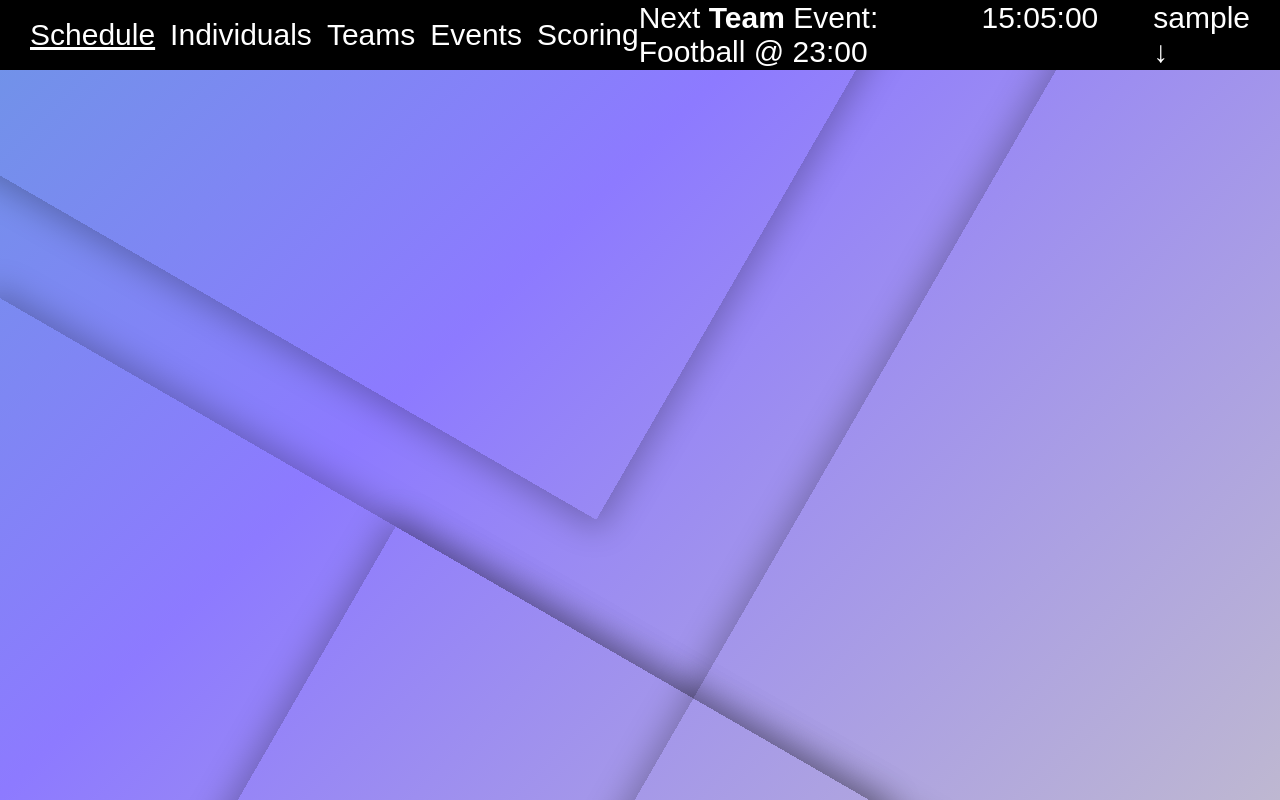
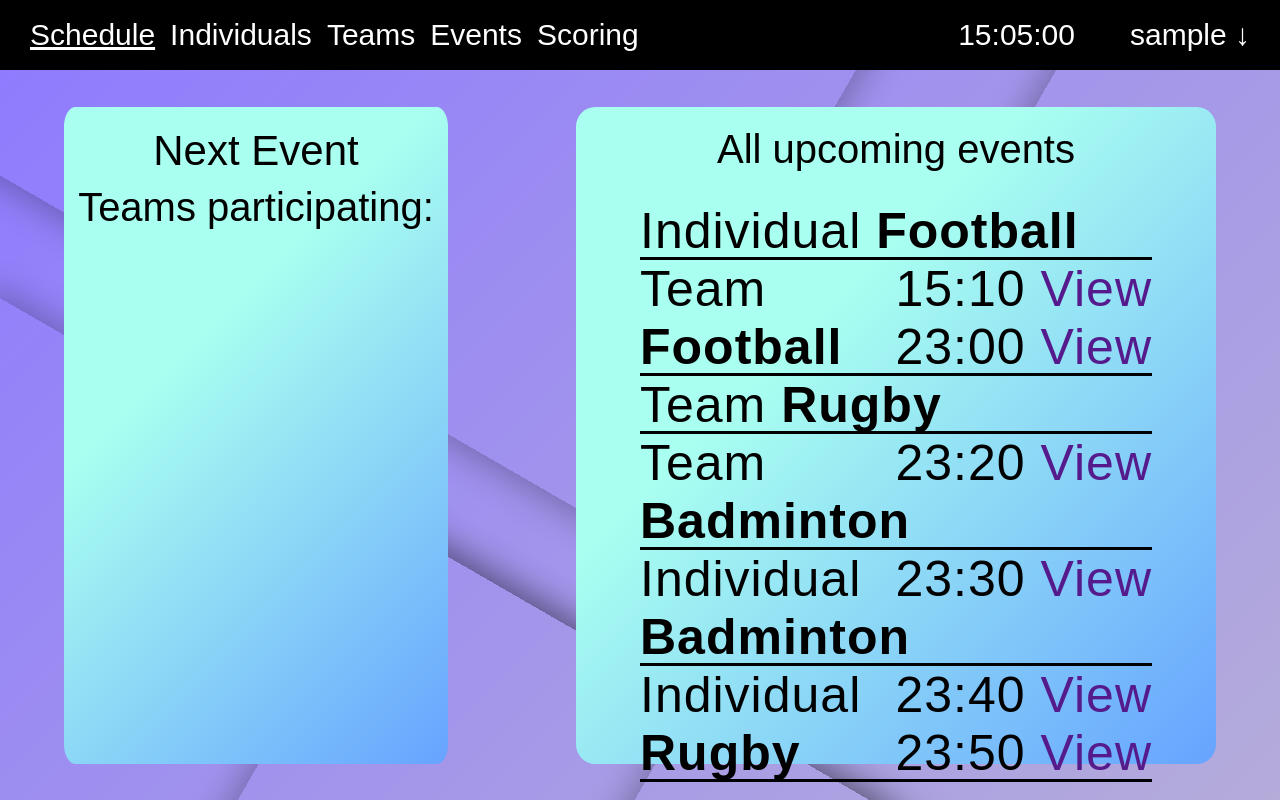
Before and after one commit to RowanElsworth/event-scoring-system, a plain HTML site: page pages/schedule/schedule.html in a window 1280 px wide. Drawn offline with nearby package versions, Linux system fonts and the light colour scheme; sample sign-in values are in the browser's storage.

Commit message:
pre changing the soonest event thing (good for proof of changes)

```diff
--- a/events.json
+++ b/events.json
@@ -1,33 +1,37 @@
 {
-  "teamEvents": [
+  "events": [
     {
+      "type": "Team",
       "name": "Football",
       "startTime": "23:00",
       "participants": ["team1", "team2", "team3"]
     },
     {
+      "type": "Team",
       "name": "Badminton",
       "startTime": "23:30",
       "participants": ["team1", "team2", "team3"]
     },
     {
+      "type": "Team",
       "name": "Rugby",
       "startTime": "23:20",
       "participants": ["team1", "team2", "team3"]
-    }
-  ],
-  "indEvents": [
+    },
     {
+      "type": "Individual",
       "name": "Football",
-      "startTime": "23:10",
+      "startTime": "15:10",
       "participants": ["team1", "team2", "team3"]
     },
     {
+      "type": "Individual",
       "name": "Badminton",
       "startTime": "23:40",
       "participants": ["team1", "team2", "team3"]
     },
     {
+      "type": "Individual",
       "name": "Rugby",
       "startTime": "23:50",
       "participants": ["team1", "team2", "team3"]
--- a/globalStyles.css
+++ b/globalStyles.css
@@ -17,7 +17,7 @@ html {
   position: relative;
 
   background: linear-gradient(-45deg, #F7FF9C, #8D7AFF, #23d5ab, #23a6d5);
-  background-size: 400% 400%;
+  background-size: 800% 800%;
   animation: gradient 15s ease infinite;
   height: 100vh;
   height: 100dvh;
@@ -80,3 +80,10 @@ html {
   top: 0%;
   right: -25%;
 }
+
+/* main content */
+.content__box {
+  background: linear-gradient(135deg, #A9FFF0 35%, #66A3FF 100%);
+  border-radius: 3%;
+  padding-top: 20px;
+}
--- a/pages/schedule/schedule.css
+++ b/pages/schedule/schedule.css
@@ -1,5 +1,77 @@
 
-button {
+main {
+  z-index: 1;
+  width: 100%;
+  height: 100%;
+  padding-top: 70px;
+  display: flex;
+  align-items: center;
+  justify-content: space-around;
+}
+
+.next-event {
+  width: 30%;
+  height: 90%;
+}
+
+.next-event p {
+  font-size: 4.2rem;
+  text-align: center;
+}
+
+.event-type, .event-name span {
+  font-weight: 700;
+}
+
+.next-event div {
+  padding-top: 10px;
+}
+
+.next-event div p {
+  font-size: 4rem;
+}
+
+.upcoming-events {
+  width: 50%;
+  height: 90%;
+  display: flex;
+  align-items: center;
+  flex-direction: column;
+}
+
+.upcoming-title {
+  font-size: 4rem;
+  text-align: center;
+  padding-bottom: 30px;
+}
+
+.upcoming-events-list {
+  width: 80%;
+  font-size: 5rem;
+  letter-spacing: 1px;
+}
+
+.upcoming-events-list > p {
+  position: relative;
+}
+
+.upcoming-events-list > p::before {
   position: absolute;
-  z-index: 1;
+  bottom: 0;
+  content: "";
+  width: 100%;
+  height: 3px;
+  background: black;
 }
+
+.upcoming-events-list span:nth-of-type(1) {
+  font-weight: 700;
+}
+
+.upcoming-events-list span:nth-of-type(2) {
+  float: right;
+}
+
+.upcoming-events-list span:nth-of-type(2) a {
+  text-decoration: none;
+}
--- a/pages/schedule/schedule.html
+++ b/pages/schedule/schedule.html
@@ -16,8 +16,24 @@
     <div class="square square2"></div>
     <div class="square square3"></div>
     <div class="square square4"></div>
-    <!-- main -->
+    <!-- header -->
     <header id="header"></header>
+    <!-- main content -->
+    <main>
+      <section class="content__box next-event">
+        <p>Next Event</p>
+        <p class="event-type"></p>
+        <p class="event-name"></p>
+        <div class="event-participants">
+          <p>Teams participating:</p>
+        </div>
+      </section>
+      <section class="content__box upcoming-events">
+        <p class="upcoming-title">All upcoming events</p>
+        <div class="upcoming-events-list">
+        </div>
+      </section>
+    </main>
   </section>
   <script src="schedule.js"></script>
 </body>
--- a/pages/schedule/schedule.js
+++ b/pages/schedule/schedule.js
@@ -11,4 +11,39 @@ $(document).ready(function() {
     window.location.href = '/pages/auth/auth.html';
   }
 
+
+
+  // updates next event
+  $.getJSON('../../events.json', function(data) {
+    var sortedEvents = data.events.sort(function(a, b) {
+      var timeA = new Date('1970/01/01 ' + a.startTime);
+      var timeB = new Date('1970/01/01 ' + b.startTime);
+      return timeA - timeB;
+    });
+    var soonestEvent = sortedEvents[0];
+
+    var output = {
+      "type": soonestEvent.type,
+      "name": soonestEvent.name,
+      "startTime": soonestEvent.startTime,
+      "participants": soonestEvent.participants
+    };
+    console.log(output);
+  });
+
+
+
+
+
+  $.getJSON("../../events.json", function(data) {
+    var events = data.events.concat(data.indEvents);
+    events.sort(function(a, b) {
+      return new Date("1970/01/01 " + a.startTime) - new Date("1970/01/01 " + b.startTime);
+    });
+    $.each(events, function(index, event) {
+      var html = `<p>${event.type} <span>${event.name}</span><span>${event.startTime} <a href="">View</a></span></p>`;
+      $(".upcoming-events-list").append(html);
+    });
+  });
+
 });
--- a/partials/header.html
+++ b/partials/header.html
@@ -23,6 +23,7 @@
 <style>
   header {
     position: fixed;
+    z-index: 2;
     top: 0;
 
     width: 100%;
@@ -115,6 +116,7 @@
     $('nav ul li a[href="' + currentPagePath + '"]').addClass('current');
 
     // get the events from the JSON file
+    function updateNextEvent() {
       $.getJSON("../../events.json", function(data) {
         var teamEvents = data.teamEvents;
         var indEvents = data.indEvents;
@@ -128,36 +130,37 @@
           return a.startTime.localeCompare(b.startTime);
         });
 
-      // find the next team event
+        // finds the next event
+        function findNextEvent(events) {
           var now = new Date();
-      var nextTeamEvent = null;
-      for (var i = 0; i < teamEvents.length; i++) {
-        var eventTime = new Date(now.toDateString() + " " + teamEvents[i].startTime);
+          for (var i = 0; i < events.length; i++) {
+            var eventTime = new Date(now.toDateString() + " " + events[i].startTime);
             if (eventTime >= now) {
-          nextTeamEvent = teamEvents[i];
-          break;
+              return events[i];
             }
           }
+          return null;
+        }
 
-      // find the next ind event
-      var nextIndEvent = null;
-      for (var i = 0; i < indEvents.length; i++) {
-        var eventTime = new Date(now.toDateString() + " " + indEvents[i].startTime);
-        if (eventTime >= now) {
-          nextIndEvent = indEvents[i];
-          break;
-        }
-      }
+        // finds event for team and individuals
+        var nextTeamEvent = findNextEvent(teamEvents);
+        var nextIndEvent = findNextEvent(indEvents);
 
         // display the next event
         if (nextTeamEvent && (!nextIndEvent || nextTeamEvent.startTime.localeCompare(nextIndEvent.startTime) < 0)) {
-        $('.hdr-next-event').html(`Next <span>Team</span> Event: ${nextTeamEvent.name} @ ${nextTeamEvent.startTime}`);
+          $('.hdr-next-event').html(`Next Event: <span>Team</span> ${nextTeamEvent.name} @ ${nextTeamEvent.startTime}`);
         } else if (nextIndEvent && (!nextTeamEvent || nextIndEvent.startTime.localeCompare(nextTeamEvent.startTime) < 0)) {
-        $('.hdr-next-event').html(`Next <span>Individual</span> Event: ${nextIndEvent.name} @ ${nextIndEvent.startTime}`);
+          $('.hdr-next-event').html(`Next Event: <span>Individual</span> ${nextIndEvent.name} @ ${nextIndEvent.startTime}`);
         } else {
-        $('.hdr-next-event').text("No upcoming events");
+          $('.hdr-next-event').text(`No upcoming events`);
         }
+
+        // schedule the next update
+        window.requestAnimationFrame(updateNextEvent);
       });
+    }
+
+    window.requestAnimationFrame(updateNextEvent);
 
     // sets the clock in hh:mm:ss
     setInterval(function() {
```
Also changed, not shown: pages/events/events.html (+1 -1 lines), pages/individuals/individuals.html (+1 -1 lines), pages/scoring/scoring.html (+1 -1 lines), pages/teams/teams.html (+1 -1 lines). Lines whose indentation alone changed are shown as unchanged.
